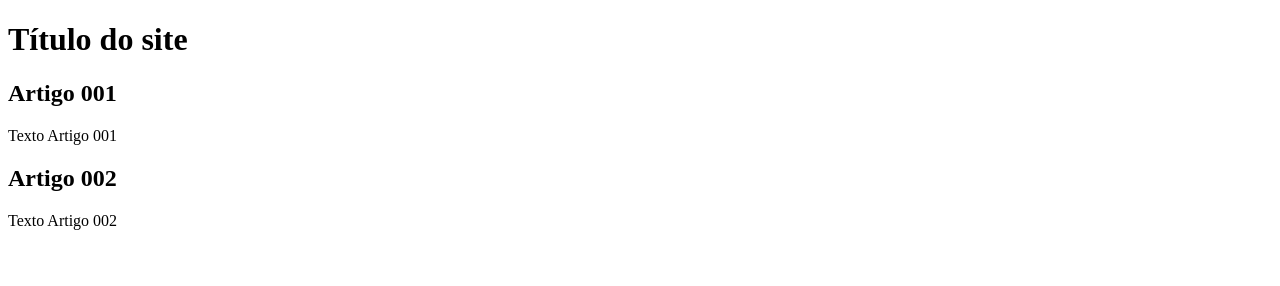
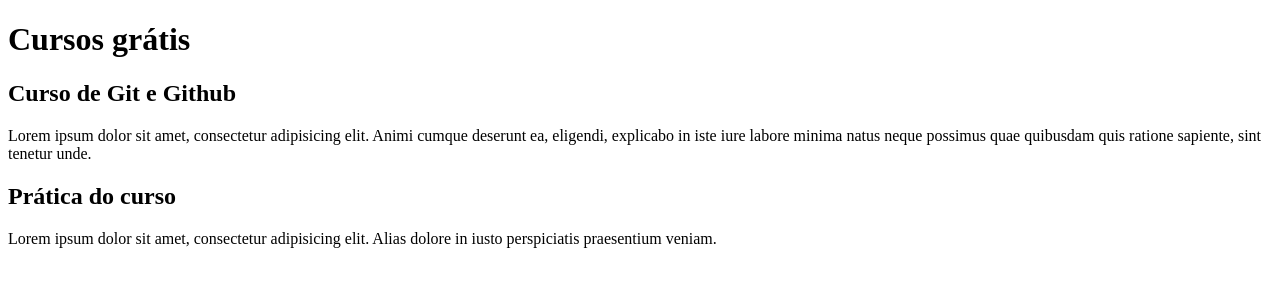
Before and after one commit to EnzoHerbert/projeto-site, a plain HTML site: page index.html in a window 1280 px wide. Drawn offline with Linux system fonts and the light colour scheme.

Commit message:
Comecei a fazer o conteúdo

```diff
--- a/index.html
+++ b/index.html
@@ -7,15 +7,18 @@
 <body>
     <main>
         <header>
-                <h1>Título do site</h1>
+                <h1>Cursos grátis</h1>
         </header>
         <article>
-            <h2>Artigo 001</h2>
-            <p>Texto Artigo 001</p>
+            <h2>Curso de Git e Github</h2>
+            <p> Lorem ipsum dolor sit amet, consectetur adipisicing elit.
+                Animi cumque deserunt ea, eligendi, explicabo in iste iure
+                labore minima natus neque possimus quae quibusdam quis
+                ratione sapiente, sint tenetur unde.</p>
         </article>
         <article>
-            <h2>Artigo 002</h2>
-            <p>Texto Artigo 002</p>
+            <h2>Prática do curso</h2>
+            <p>Lorem ipsum dolor sit amet, consectetur adipisicing elit. Alias dolore in iusto perspiciatis praesentium veniam.</p>
         </article>
     </main>
 
```
